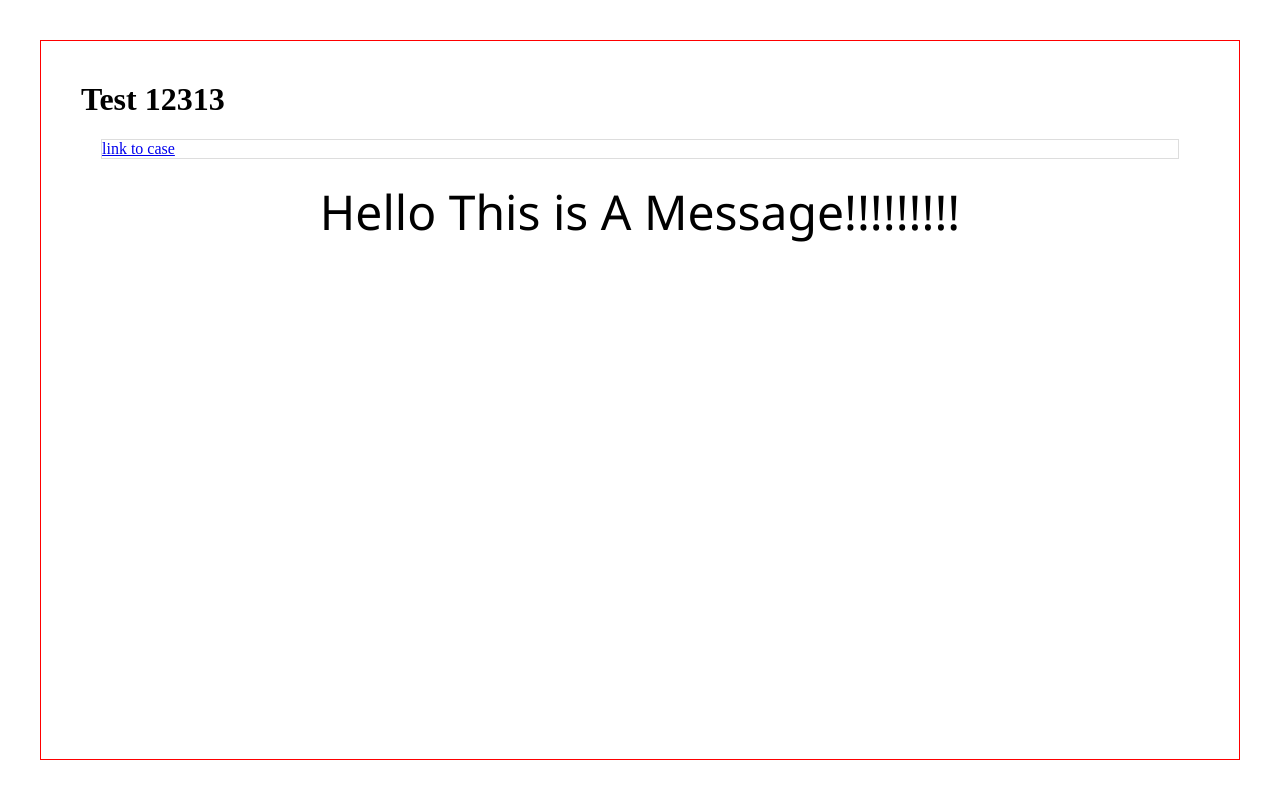
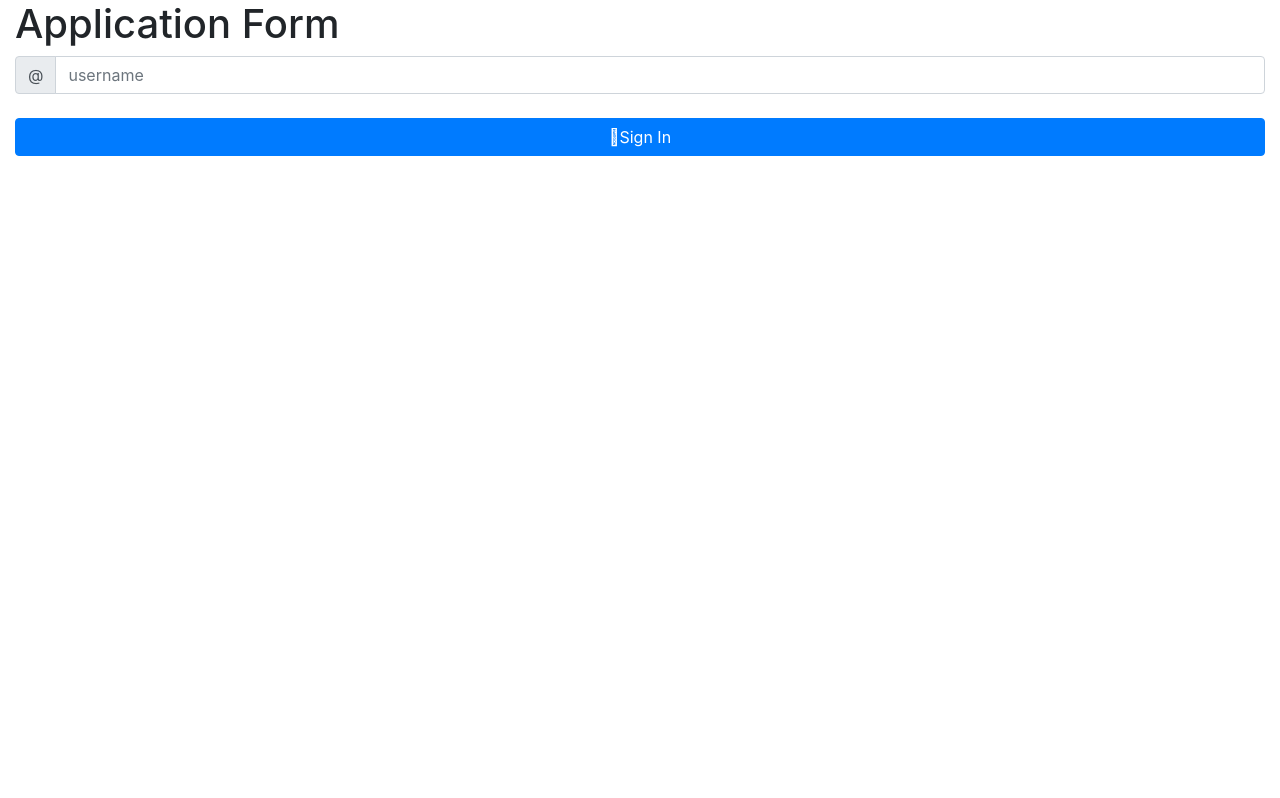
Before and after one commit to zyzbroker/React-typescript-jest-parcel-start-kit, a React app: page / in a window 1280 px wide. Built offline with nearby package versions, Linux system fonts and the light colour scheme.

Commit message:
work on poc

```diff
--- a/hello.tsx
+++ /dev/null
@@ -1,23 +0,0 @@
-import * as React from "react";
-
-export interface IProps {
-  name: string;
-  enthusiasmLevel?: number;
-}
-
-function getExclamation(level: number) {
-  return Array(level).join("!");
-}
-
-export default function Hello({ name, enthusiasmLevel = 1 }: IProps) {
-  if (enthusiasmLevel <= 0) {
-    throw new Error("Need more enthusiams");
-  }
-  return (
-    <div className="hello">
-      <div className="greeting">
-        Hello {name + getExclamation(enthusiasmLevel)}
-      </div>
-    </div>
-  );
-}
--- a/index.html
+++ b/index.html
@@ -1,12 +1,14 @@
 <html>
 
-<body class="body">
-    <h1>Test 12313</h1>
-    <div class="section">
-        <a href='./case.html'>link to case</a>
-    </div>
+  <head>
+    <link href="https://fonts.googleapis.com/css?family=Open+Sans|Roboto" rel="stylesheet">
+    <script type="text/javascript" src="public/test.js"></script>
+    <script src="https://code.jquery.com/jquery-1.12.4.min.js" integrity="sha256-ZosEbRLbNQzLpnKIkEdrPv7lOy9C27hHQ+Xp8a4MxAQ=" crossorigin="anonymous"></script>
+  </head>
+
+  <body class="container-fluid">
     <div id="placeholder">loading...</div>
     <script src="./index.tsx"></script>
-</body>
+  </body>
 
 </html>
--- a/index.tsx
+++ b/index.tsx
@@ -1,10 +1,10 @@
 import * as React from "react";
 import ReactDOM from "react-dom";
-import Hello from "./hello";
+import {App} from "./lib/App";
 import message from "./message";
 import "./style.scss";
 
 ReactDOM.render(
-    <Hello name={message} enthusiasmLevel={10} />,
+    <App/>,
     document.querySelector("#placeholder") as HTMLElement,
 );
--- /dev/null
+++ b/lib/App.tsx
@@ -0,0 +1,10 @@
+import * as React from "react";
+import {Login} from "./components/login/Login";
+
+export class App extends React.Component {
+    public render() {
+        return (
+            <Login/>
+        );
+    }
+}
--- /dev/null
+++ b/lib/components/login/Login.tsx
@@ -0,0 +1,18 @@
+import * as React from "react";
+import {Button, InputGroup, InputGroupAddon, InputGroupText, Input} from "reactstrap";
+
+export class Login extends React.Component {
+    public render() {
+        return (
+            <div>
+                <h1>Application Form</h1>
+               <InputGroup>
+                <InputGroupAddon addonType="prepend">@</InputGroupAddon>
+                <Input placeholder="username"/>
+               </InputGroup>
+               <br/>
+               <Button color="primary" size="md" block><i className="fas fa-sign-in-alt"></i>Sign In</Button>
+            </div>
+        );
+    }
+}
--- /dev/null
+++ b/public/test.js
@@ -0,0 +1,3 @@
+(function(){
+  console.log("hi--json");
+})();
--- /dev/null
+++ b/scss/custom.scss
@@ -0,0 +1,48 @@
+//custom variables;
+$font-family-sans-serif: -apple-system,
+BlinkMacSystemFont,
+"Segoe UI",
+"Open Sans",
+Roboto,
+"Helvetica Neue",
+Arial,
+sans-serif,
+"Apple Color Emoji",
+"Segoe UI Emoji",
+"Segoe UI Symbol",
+"Noto Color Emoji";
+$headings-font-family: -apple-system,
+BlinkMacSystemFont,
+"Segoe UI",
+Roboto,
+"Open Sans",
+"Helvetica Neue",
+Arial,
+sans-serif,
+"Apple Color Emoji",
+"Segoe UI Emoji",
+"Segoe UI Symbol",
+"Noto Color Emoji";
+@import "../node_modules/bootstrap/scss/bootstrap";
+@import "../node_modules/@fortawesome/fontawesome-free/scss/fontawesome.scss";
+html {
+    font-size: 14px;
+}
+
+@include media-breakpoint-up(sm) {
+    html {
+        font-size: 14px;
+    }
+}
+
+@include media-breakpoint-up(md) {
+    html {
+        font-size: 16px;
+    }
+}
+
+@include media-breakpoint-up(lg) {
+    html {
+        font-size: 16px;
+    }
+}
--- a/style.scss
+++ b/style.scss
@@ -1,21 +1,4 @@
-.body {
-    border: 1px solid red;
-    margin: 40px;
-    padding: 40px;
-    .section {
-        margin: 20px;
-        border: 1px solid #ddd;
-    }
-    .hello {
-        text-align: center;
-        margin: 20px;
-        font-size: 48px;
-        font-family: 'Segoe UI', Tahoma, Geneva, Verdana, sans-serif
-    }
-    .hello button {
-        margin-left: 25px;
-        margin-right: 25px;
-        font-size: 40px;
-        min-width: 50px;
-    }
+@import "./scss/custom";
+.table {
+    font-size: inherit;
 }
```
Also changed, not shown: package.json (+8 -3 lines), lib/components/login/LoginHeader.tsx (added), 2 other files.
